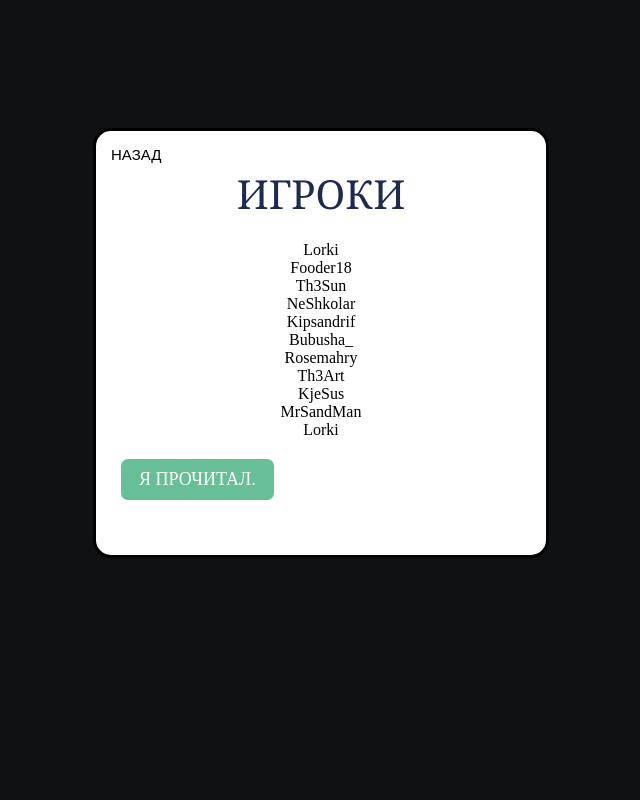
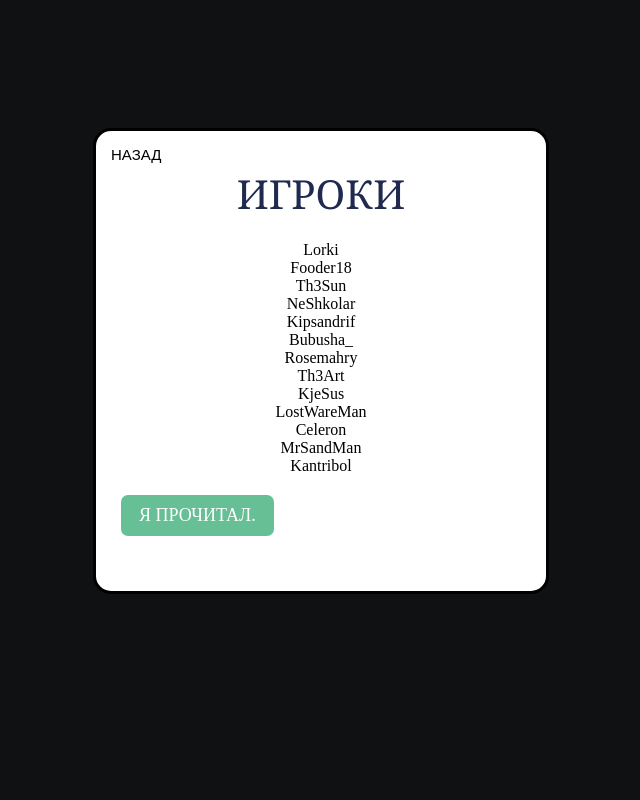
Before and after one commit to LorkiNikita/libertyhistory, a plain HTML site: page home/index.html in a window 1280 px wide. Both pictures are taken after a click on the link "ИГРОКИ КЛАНА". Shown: the top 800 px of the page, without its empty margins (319-959 px from the left). Drawn offline with Linux system fonts and the light colour scheme.

Commit message:
commit players 2

```diff
--- a/home/index.html
+++ b/home/index.html
@@ -194,9 +194,10 @@
                         <div class="login_t">Rosemahry</div>
                         <div class="login_t">Th3Art</div>
                         <div class="login_t">KjeSus</div>
+                        <div class="login_t">LostWareMan</div>
+                        <div class="login_t">Celeron</div>
                         <div class="login_t">MrSandMan</div>
-                        <div class="login_t"></div>
-                        <div class="login_t">Lorki</div>
+                        <div class="login_t">Kantribol</div>
                         <div class="gohome">
                             <a class="login_en close_popup">Я прочитал.</a>
 
```
